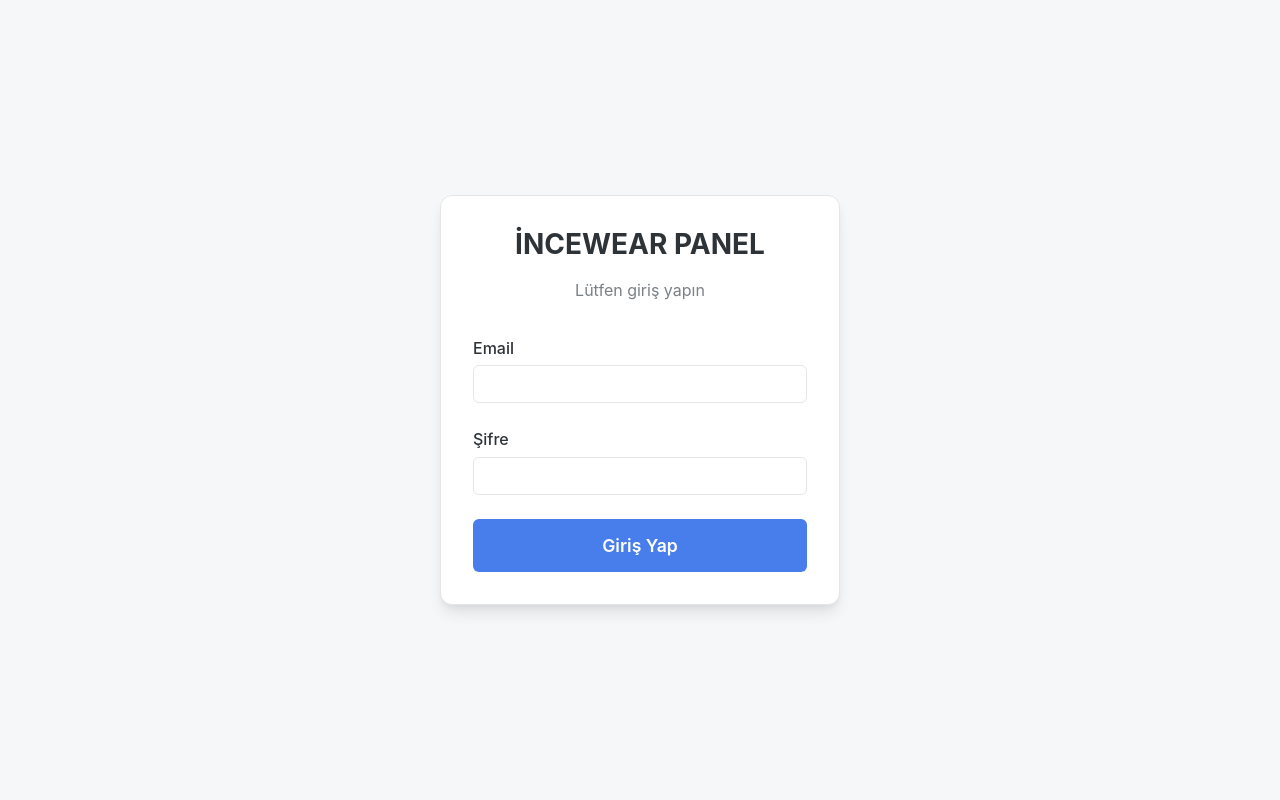
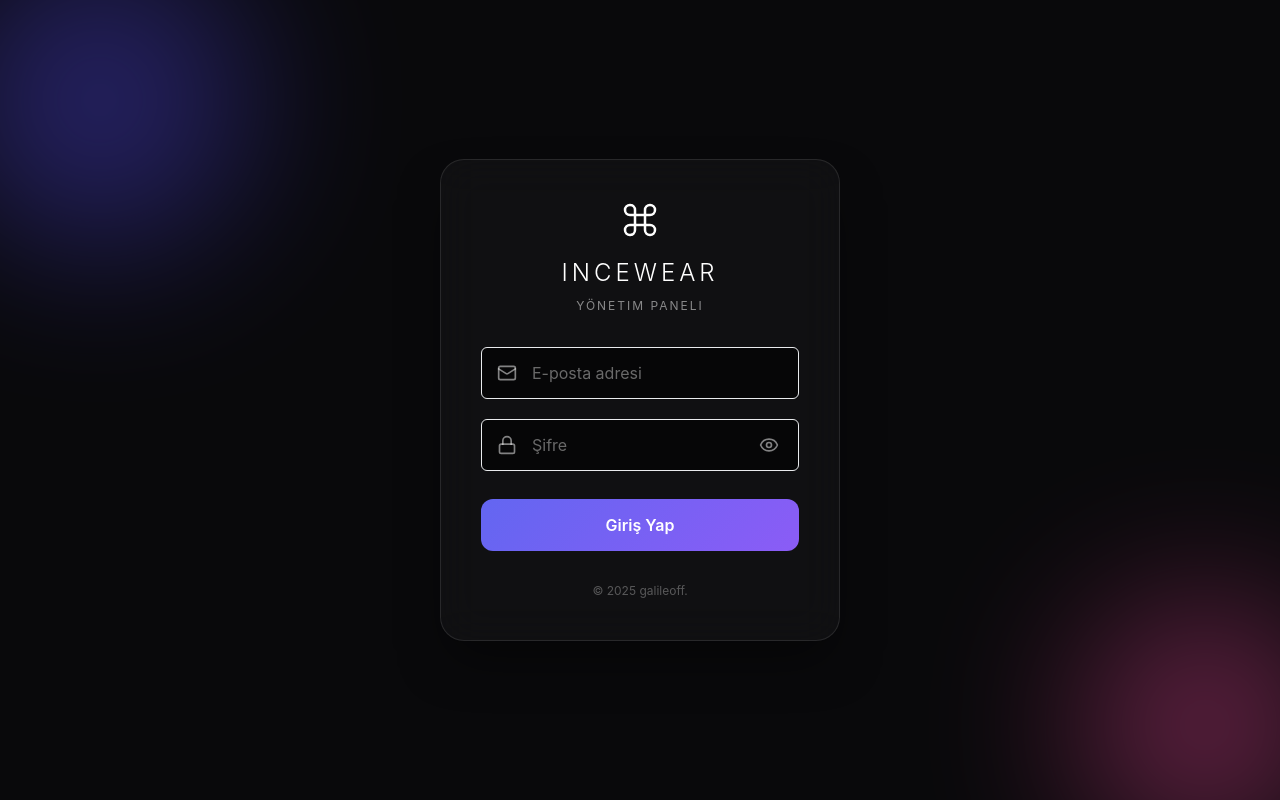
Before and after one commit to galile0ff/galileoff-StockControlPanel, a Next.js app: page /login in a window 1280 px wide. Built offline with nearby package versions, Linux system fonts and the light colour scheme; no server answers.

Commit message:
login sayfası tasarım düzenlendi

```diff
--- a/package.json
+++ b/package.json
@@ -13,6 +13,7 @@
     "@supabase/supabase-js": "^2.43.4",
     "colornames": "^1.1.1",
     "formidable": "^3.5.4",
+    "lucide-react": "^0.555.0",
     "next": "^14.2.33",
     "react": "^18",
     "react-dom": "^18",
--- a/src/components/Form.module.css
+++ b/src/components/Form.module.css
@@ -3,7 +3,7 @@
 .form {
   background-color: var(--color-bg-secondary);
   padding: var(--spacing-lg);
-  border-radius: 0.75rem; /* Daha yuvarlak köşeler */
+  border-radius: var(--border-radius-sm); /* Daha tutarlı */
   box-shadow: var(--shadow-md); /* Orta dereceli gölge */
   margin-bottom: var(--spacing-xl);
   /* Glassmorphism etkisi eklenebilir, şimdilik kart görünümü */
@@ -31,7 +31,7 @@
   background-color: var(--color-accent);
   color: var(--color-bg-secondary); /* Beyaz yazı */
   border: none;
-  border-radius: 0.375rem; /* Daha yuvarlak köşeler */
+  border-radius: var(--border-radius-sm); /* Daha tutarlı */
   font-size: var(--font-size-base);
   font-weight: var(--font-weight-medium);
   cursor: pointer;
@@ -39,14 +39,16 @@
 }
 
 .inputGroup button:hover {
-  filter: brightness(1.1); /* Hafif parlaklık */
-  box-shadow: var(--shadow-light);
+  filter: brightness(1.05); /* globals.css ile tutarlı */
+  transform: translateY(-1px); /* globals.css ile tutarlı */
+  box-shadow: var(--shadow-light); /* globals.css ile tutarlı */
 }
 
 .inputGroup button:disabled {
   background-color: var(--color-text-secondary);
   cursor: not-allowed;
   filter: grayscale(30%);
+  transform: translateY(0); /* Disabled durumda animasyonu kapat */
 }
 
 .formError {
@@ -58,7 +60,7 @@
 .listContainer {
   background-color: var(--color-bg-secondary);
   padding: var(--spacing-lg);
-  border-radius: 0.75rem;
+  border-radius: var(--border-radius-sm);
   box-shadow: var(--shadow-md);
 }
 
@@ -90,35 +92,37 @@
   background-color: var(--color-error);
   color: var(--color-bg-secondary);
   padding: var(--spacing-sm) var(--spacing-md);
-  border-radius: 0.375rem;
+  border-radius: var(--border-radius-sm);
   cursor: pointer;
   transition: all 0.2s ease-in-out;
 }
 
 .deleteButton:hover {
-  filter: brightness(1.1);
-  box-shadow: var(--shadow-light);
+  filter: brightness(1.05); /* globals.css ile tutarlı */
+  transform: translateY(-1px); /* globals.css ile tutarlı */
+  box-shadow: var(--shadow-light); /* globals.css ile tutarlı */
 }
 
 .editButton {
   background-color: var(--color-accent); /* Vurgu rengi ile tutarlı */
   color: var(--color-bg-secondary);
   padding: var(--spacing-sm) var(--spacing-md);
-  border-radius: 0.375rem;
+  border-radius: var(--border-radius-sm);
   cursor: pointer;
   transition: all 0.2s ease-in-out;
 }
 
 .editButton:hover {
-  filter: brightness(1.1);
-  box-shadow: var(--shadow-light);
+  filter: brightness(1.05); /* globals.css ile tutarlı */
+  transform: translateY(-1px); /* globals.css ile tutarlı */
+  box-shadow: var(--shadow-light); /* globals.css ile tutarlı */
 }
 
 .cancelButton {
   background-color: var(--color-text-secondary); /* Gri ton */
   color: var(--color-bg-secondary);
   padding: var(--spacing-sm) var(--spacing-lg);
-  border-radius: 0.375rem;
+  border-radius: var(--border-radius-sm);
   font-size: var(--font-size-base);
   font-weight: var(--font-weight-medium);
   cursor: pointer;
@@ -126,8 +130,9 @@
 }
 
 .cancelButton:hover {
-  filter: brightness(1.1);
-  box-shadow: var(--shadow-light);
+  filter: brightness(1.05); /* globals.css ile tutarlı */
+  transform: translateY(-1px); /* globals.css ile tutarlı */
+  box-shadow: var(--shadow-light); /* globals.css ile tutarlı */
 }
 
 
@@ -212,25 +217,26 @@
 }
 
 .formActions button {
-  /* .inputGroup button ile benzer stiller */
   padding: var(--spacing-sm) var(--spacing-lg);
   background-color: var(--color-accent);
   color: var(--color-bg-secondary);
   border: none;
-  border-radius: 0.375rem;
+  border-radius: var(--border-radius-sm); /* Daha tutarlı */
   font-size: var(--font-size-base);
   font-weight: var(--font-weight-medium);
   cursor: pointer;
   transition: all 0.2s ease-in-out;
 }
 .formActions button:hover {
-  filter: brightness(1.1);
-  box-shadow: var(--shadow-light);
+  filter: brightness(1.05); /* globals.css ile tutarlı */
+  box-shadow: var(--shadow-light); /* globals.css ile tutarlı */
+  transform: translateY(-1px); /* globals.css ile tutarlı */
 }
 .formActions button:disabled {
   background-color: var(--color-text-secondary);
   cursor: not-allowed;
   filter: grayscale(30%);
+  transform: translateY(0); /* Disabled durumda animasyonu kapat */
 }
 
 /* For inline editing in tables */
@@ -238,7 +244,7 @@
   width: 100%;
   padding: var(--spacing-xs) var(--spacing-sm);
   border: 1px solid var(--color-border);
-  border-radius: 0.25rem;
+  border-radius: var(--border-radius-sm);
   font-size: calc(var(--font-size-base) * 0.9);
 }
 
@@ -247,7 +253,7 @@
   width: 150px; /* Daha küçük bir önizleme boyutu */
   height: 150px;
   object-fit: contain; /* Oranları koruyarak sığdır */
-  border-radius: 0.5rem;
+  border-radius: var(--border-radius-sm);
   box-shadow: var(--shadow-light);
   margin-top: var(--spacing-sm);
   border: 1px solid var(--color-border);
--- a/src/pages/login.tsx
+++ b/src/pages/login.tsx
@@ -2,12 +2,15 @@ import { useState } from 'react';
 import { useRouter } from 'next/router';
 import styles from '../styles/Login.module.css';
 import { createSupabaseBrowserClient } from '../lib/supabaseClient';
+import { Mail, Lock, Eye, EyeOff, Loader2, Command } from 'lucide-react';
 
 const LoginPage = () => {
   const supabase = createSupabaseBrowserClient();
   const router = useRouter();
+
   const [email, setEmail] = useState('');
   const [password, setPassword] = useState('');
+  const [showPassword, setShowPassword] = useState(false);
   const [error, setError] = useState<string | null>(null);
   const [isLoading, setIsLoading] = useState(false);
 
@@ -22,46 +25,73 @@ const LoginPage = () => {
     });
 
     if (error) {
-      setError(error.message);
+      setError("Parolan yanlış veya kullanıcı bulunamadı.");
       setIsLoading(false);
     } else {
-      // Middleware geri kalanını halledecek ve kullanıcıyı yönlendirecek.
-      // Yine de biz de manuel yönlendirme yapabiliriz.
       router.push('/');
     }
   };
 
   return (
     <div className={styles.container}>
-      <div className={styles.loginBox}>
-        <h1 className={styles.title}>İNCEWEAR PANEL</h1>
-        <p className={styles.subtitle}>Lütfen giriş yapın</p>
-        <form onSubmit={handleLogin}>
+      <div className={styles.glowOrb1}></div>
+      <div className={styles.glowOrb2}></div>
+
+      <div className={styles.glassCard}>
+        <div className={styles.header}>
+          <Command size={40} className={styles.logoIcon} strokeWidth={1.5} />
+          <h1 className={styles.title}>INCEWEAR</h1>
+          <p className={styles.subtitle}>Yönetim Paneli</p>
+        </div>
+
+        <form onSubmit={handleLogin} className={styles.form}>
+
           <div className={styles.inputGroup}>
-            <label htmlFor="email">Email</label>
             <input
               id="email"
               type="email"
+              placeholder="E-posta adresi"
               value={email}
               onChange={(e) => setEmail(e.target.value)}
+              className={styles.input}
               required
             />
+            {/* İkon inputun altında olmalı (CSS ~ seçicisi için) ama görsel olarak solda duracak */}
+            <Mail className={styles.icon} size={20} />
           </div>
+
           <div className={styles.inputGroup}>
-            <label htmlFor="password">Şifre</label>
             <input
               id="password"
-              type="password"
+              type={showPassword ? "text" : "password"}
+              placeholder="Şifre"
               value={password}
               onChange={(e) => setPassword(e.target.value)}
+              className={styles.input}
               required
             />
+            <Lock className={styles.icon} size={20} />
+
+            <button
+              type="button"
+              className={styles.eyeBtn}
+              onClick={() => setShowPassword(!showPassword)}
+              tabIndex={-1} // Tab ile butona odaklanmayı engeller (opsiyonel)
+            >
+              {showPassword ? <EyeOff size={20} /> : <Eye size={20} />}
+            </button>
           </div>
-          {error && <p className={styles.error}>{error}</p>}
-          <button type="submit" className={styles.button} disabled={isLoading}>
-            {isLoading ? 'Giriş Yapılıyor...' : 'Giriş Yap'}
+
+          {error && <div className={styles.errorMessage}>{error}</div>}
+
+          <button type="submit" className={styles.submitBtn} disabled={isLoading}>
+            {isLoading ? <Loader2 className={styles.spinner} size={20} /> : 'Giriş Yap'}
           </button>
         </form>
+
+        <div className={styles.footer}>
+          <span>© 2025 galileoff.</span>
+        </div>
       </div>
     </div>
   );
--- a/src/styles/Login.module.css
+++ b/src/styles/Login.module.css
@@ -1,95 +1,246 @@
-/* src/styles/Login.module.css */
-
+/* --- Global Reset --- */
 .container {
+  position: relative;
+  width: 100%;
+  min-height: 100vh;
   display: flex;
+  align-items: center;
   justify-content: center;
-  align-items: center;
-  min-height: 100vh;
-  background-color: var(--color-bg-primary); /* Global arka plan rengi */
-  padding: var(--spacing-md);
-  font-family: var(--font-family-primary);
+  background-color: #09090b;
+  overflow: hidden;
+  font-family: 'Inter', -apple-system, BlinkMacSystemFont, sans-serif;
+  color: #fff;
+  padding: 16px; /* Mobilde kenarlara yapışmaması için */
 }
 
-.loginBox {
-  background-color: var(--color-bg-secondary); /* Beyaz kart arka planı */
-  padding: var(--spacing-xl);
-  border-radius: 0.75rem;
-  box-shadow: var(--shadow-lg); /* Belirgin bir gölge */
+.container * {
+  box-sizing: border-box; /* Kritik: Boyut hesaplamasını düzeltir */
+}
+
+/* --- Arka Plan Efektleri --- */
+.glowOrb1, .glowOrb2 {
+  position: absolute;
+  border-radius: 50%;
+  filter: blur(80px);
+  z-index: 1;
+  opacity: 0.4;
+  pointer-events: none; /* Tıklamayı engelle */
+}
+
+.glowOrb1 {
+  width: 300px; /* Mobilde çok büyük olmasın diye küçülttük */
+  height: 300px;
+  background: #4f46e5;
+  top: -50px;
+  left: -50px;
+}
+
+.glowOrb2 {
+  width: 250px;
+  height: 250px;
+  background: #ec4899;
+  bottom: -50px;
+  right: -50px;
+}
+
+/* --- Glass Kart --- */
+.glassCard {
+  position: relative;
+  z-index: 10;
   width: 100%;
-  max-width: 400px;
+  max-width: 400px; /* Genişliği biraz artırdık */
+  padding: 40px;
+
+  background: rgba(255, 255, 255, 0.03);
+  backdrop-filter: blur(20px);
+  -webkit-backdrop-filter: blur(20px);
+  border: 1px solid rgba(255, 255, 255, 0.1);
+  border-radius: 24px;
+  box-shadow: 0 25px 50px -12px rgba(0, 0, 0, 0.5);
+}
+
+/* Header */
+.header {
   text-align: center;
-  border: 1px solid var(--color-border); /* Hafif kenarlık */
+  margin-bottom: 32px;
+}
+
+.logoIcon {
+  color: #fff;
+  margin-bottom: 12px;
 }
 
 .title {
-  font-size: calc(var(--font-size-base) * 1.75);
-  color: var(--color-text-primary);
-  margin-bottom: var(--spacing-sm);
-  font-weight: var(--font-weight-bold);
+  font-size: 24px;
+  font-weight: 300;
+  letter-spacing: 4px;
+  margin: 0;
+  color: #fff;
 }
 
 .subtitle {
-  font-size: var(--font-size-base);
-  color: var(--color-text-secondary);
-  margin-bottom: var(--spacing-xl);
+  font-size: 12px;
+  color: rgba(255, 255, 255, 0.5);
+  margin-top: 8px;
+  text-transform: uppercase;
+  letter-spacing: 2px;
+}
+
+/* Form */
+.form {
+  display: flex;
+  flex-direction: column;
+  gap: 20px;
 }
 
 .inputGroup {
-  margin-bottom: var(--spacing-lg);
-  text-align: left;
+  position: relative;
+  width: 100%;
 }
 
-.inputGroup label {
-  display: block;
-  margin-bottom: var(--spacing-xs);
-  font-weight: var(--font-weight-medium);
-  color: var(--color-text-primary);
-}
+/* INPUT AYARLARI (Kritik Kısım) */
+.input {
+  width: 100%;
+  height: 52px;
 
-.inputGroup input {
-  width: 100%;
-  /* Stiller globals.css'den miras alınacak */
-}
+  /* Arka plan ve Kenarlık */
+  background-color: rgba(0, 0, 0, 0.6) !important;
+  border: 1px solid rgba(255, 255, 255, 0.15);
+  border-radius: 12px;
 
-.error {
-  color: var(--color-error);
-  margin-top: var(--spacing-md);
-  margin-bottom: var(--spacing-md);
-  font-size: calc(var(--font-size-base) * 0.9);
-}
+  /* Yazı Tipi */
+  color: #ffffff !important;
+  font-size: 15px;
 
-.button {
-  width: 100%;
-  padding: var(--spacing-md);
-  background-color: var(--color-accent);
-  color: var(--color-bg-secondary);
-  border: none;
-  border-radius: 0.375rem;
-  font-size: calc(var(--font-size-base) * 1.1);
-  font-weight: var(--font-weight-semibold);
-  cursor: pointer;
+  /* PADDING: Soldan 50px boşluk bırakıyoruz ki ikon sığsın */
+  padding: 0 16px 0 50px !important;
+
+  outline: none;
   transition: all 0.2s ease-in-out;
 }
 
-.button:hover {
-  filter: brightness(1.1);
-  box-shadow: var(--shadow-light);
+.input::placeholder {
+  color: rgba(255, 255, 255, 0.4);
 }
 
-.button:disabled {
-  background-color: var(--color-text-secondary);
-  cursor: not-allowed;
-  filter: grayscale(30%);
+/* Focus Durumu */
+.input:focus {
+  background-color: rgba(0, 0, 0, 0.8) !important;
+  border-color: #6366f1; /* Focus olunca border indigo olsun */
+  box-shadow: 0 0 0 4px rgba(99, 102, 241, 0.15);
 }
 
+/* SOL İKON */
+.icon {
+  position: absolute;
+  left: 16px; /* Soldan 16px içeride */
+  top: 50%;
+  transform: translateY(-50%); /* Dikey ortala */
+  color: rgba(255, 255, 255, 0.5);
+  pointer-events: none; /* İkona tıklayınca arkadaki inputa geçsin */
+  transition: color 0.2s;
+  z-index: 5;
+}
+
+/* Input focus olunca ikonu parlat (JSX sırası sayesinde çalışır) */
+.input:focus ~ .icon {
+  color: #ffffff;
+}
+
+/* Göz Butonu (Sağda) */
+.eyeBtn {
+  position: absolute;
+  right: 16px;
+  top: 50%;
+  transform: translateY(-50%);
+  background: none;
+  border: none;
+  cursor: pointer;
+  color: rgba(255, 255, 255, 0.5);
+  padding: 4px;
+  display: flex;
+  align-items: center;
+  z-index: 10;
+}
+
+.eyeBtn:hover {
+  color: #fff;
+}
+
+/* Hata Kutusu */
+.errorMessage {
+  font-size: 13px;
+  color: #fca5a5;
+  background: rgba(127, 29, 29, 0.4);
+  padding: 12px;
+  border-radius: 8px;
+  text-align: center;
+  border: 1px solid rgba(248, 113, 113, 0.3);
+}
+
+/* Buton */
+.submitBtn {
+  margin-top: 8px;
+  height: 52px;
+  border-radius: 12px;
+  border: none;
+  font-size: 16px;
+  font-weight: 600;
+  cursor: pointer;
+  background: linear-gradient(135deg, #6366f1 0%, #8b5cf6 100%);
+  color: white;
+  transition: transform 0.2s, box-shadow 0.2s;
+  display: flex;
+  align-items: center;
+  justify-content: center;
+  gap: 8px;
+}
+
+.submitBtn:hover:not(:disabled) {
+  transform: translateY(-2px);
+  box-shadow: 0 10px 25px -5px rgba(99, 102, 241, 0.4);
+}
+
+.submitBtn:disabled {
+  opacity: 0.7;
+  cursor: not-allowed;
+  transform: none;
+}
+
+.spinner {
+  animation: spin 1s linear infinite;
+}
+
+@keyframes spin {
+  from { transform: rotate(0deg); }
+  to { transform: rotate(360deg); }
+}
+
+.footer {
+  margin-top: 30px;
+  text-align: center;
+  font-size: 12px;
+  color: rgba(255, 255, 255, 0.3);
+}
+
+/* --- RESPONSIVE AYARLAR (Mobil Uyum) --- */
 @media (max-width: 480px) {
-  .loginBox {
-    padding: var(--spacing-lg);
+  .glassCard {
+    padding: 24px; /* Mobilde iç boşluğu azalt */
+    max-width: 100%;
   }
+
   .title {
-    font-size: calc(var(--font-size-base) * 1.5);
+    font-size: 20px;
+    letter-spacing: 3px;
   }
-  .button {
-    font-size: var(--font-size-base);
+
+  .glowOrb1, .glowOrb2 {
+    filter: blur(60px); /* Performans için blur azaltılabilir */
+    opacity: 0.3;
+  }
+
+  .input {
+    font-size: 16px; /* iOS'te zoom yapmayı engeller */
   }
 }
--- a/src/styles/globals.css
+++ b/src/styles/globals.css
@@ -1,13 +1,13 @@
 :root {
   /* Renk Paleti */
-  --color-bg-primary: hsl(210, 20%, 97%); /* Çok açık gri/mavi */
+  --color-bg-primary: hsl(210, 20%, 98%); /* Çok açık gri/mavi */
   --color-bg-secondary: hsl(0, 0%, 100%); /* Beyaz */
   --color-bg-sidebar: hsl(210, 20%, 25%); /* Koyu gri/lacivert */
-  --color-accent: hsl(220, 80%, 60%); /* Modern orta ton mavi */
-  --color-text-primary: hsl(210, 10%, 20%); /* Koyu gri */
-  --color-text-secondary: hsl(210, 5%, 50%); /* Orta gri */
+  --color-accent: hsl(210, 60%, 50%); /* Daha dingin, modern bir mavi */
+  --color-text-primary: hsl(210, 10%, 18%); /* Biraz daha koyu */
+  --color-text-secondary: hsl(210, 5%, 45%); /* Orta gri */
   --color-text-sidebar: hsl(210, 20%, 90%); /* Açık gri */
-  --color-border: hsl(210, 10%, 90%); /* Açık gri kenarlık */
+  --color-border: hsl(210, 10%, 92%); /* Daha açık kenarlık */
   --color-error: hsl(0, 70%, 60%); /* Kırmızı */
   --color-success: hsl(120, 50%, 40%); /* Yeşil */
 
@@ -29,12 +29,12 @@
   --spacing-xl: 2rem;    /* 32px */
   --spacing-xxl: 3rem;   /* 48px */
 
-  /* Gölgeler (Glassmorphism için) */
-  --shadow-light: 0 1px 3px 0 rgba(0, 0, 0, 0.05), 0 1px 2px 0 rgba(0, 0, 0, 0.03);
-  --shadow-md: 0 4px 6px -1px rgba(0, 0, 0, 0.08), 0 2px 4px -1px rgba(0, 0, 0, 0.04);
-  --shadow-lg: 0 10px 15px -3px rgba(0, 0, 0, 0.1), 0 4px 6px -2px rgba(0, 0, 0, 0.05);
-  --shadow-glass: 0 8px 32px 0 rgba(31, 38, 135, 0.37); /* Glassmorphism için özel gölge */
-  --backdrop-filter-glass: blur(10px) saturate(180%);
+  /* Gölgeler (Minimalist) */
+  --shadow-light: 0 1px 2px 0 rgba(0, 0, 0, 0.04);
+  --shadow-md: 0 2px 4px 0 rgba(0, 0, 0, 0.06);
+  --shadow-lg: 0 4px 8px 0 rgba(0, 0, 0, 0.08);
+  --shadow-glass: 0 8px 32px 0 rgba(31, 38, 135, 0.05); /* Daha hafif */
+  --backdrop-filter-glass: blur(8px) saturate(150%); /* Hafifletildi */
 
   /* Border Radius */
   --border-radius-sm: 0.375rem; /* 6px */
@@ -93,7 +93,7 @@ textarea,
 select {
   padding: var(--spacing-sm) var(--spacing-md);
   border: 1px solid var(--color-border);
-  border-radius: 0.375rem; /* 6px */
+  border-radius: var(--border-radius-sm); /* Değişken kullanıldı */
   font-family: var(--font-family-primary);
   font-size: var(--font-size-base);
   color: var(--color-text-primary);
@@ -106,14 +106,14 @@ textarea:focus,
 select:focus {
   outline: none;
   border-color: var(--color-accent);
-  box-shadow: 0 0 0 3px hsla(220, 80%, 60%, 0.2); /* Vurgu rengi ile focus halkası */
+  box-shadow: 0 0 0 2px hsla(var(--color-accent-h), var(--color-accent-s), var(--color-accent-l), 0.2); /* Daha ince focus halkası */
 }
 
 /* Düğmeler için temel stil */
 button {
   padding: var(--spacing-sm) var(--spacing-md);
   border: none;
-  border-radius: 0.375rem;
+  border-radius: var(--border-radius-sm); /* Değişken kullanıldı */
   font-family: var(--font-family-primary);
   font-size: var(--font-size-base);
   font-weight: var(--font-weight-medium);
@@ -122,9 +122,13 @@ button {
 }
 
 button:hover {
-  opacity: 0.9;
+  filter: brightness(1.05); /* Hafif parlaklık */
+  transform: translateY(-1px); /* Hafif yukarı kalkma efekti */
+  box-shadow: var(--shadow-light); /* Hafif gölge */
 }
 
 button:active {
-  transform: translateY(1px);
+  transform: translateY(0); /* Active durumda animasyonu sıfırla */
+  filter: brightness(0.95); /* Hafif koyulaşma */
+  box-shadow: none; /* Active durumda gölgeyi kaldır */
 }
```
Also changed, not shown: src/components/Layout.module.css (+20 -6 lines), src/styles/Table.module.css (+14 -12 lines), 1 other file (tests, documents, lock files or other folders).
